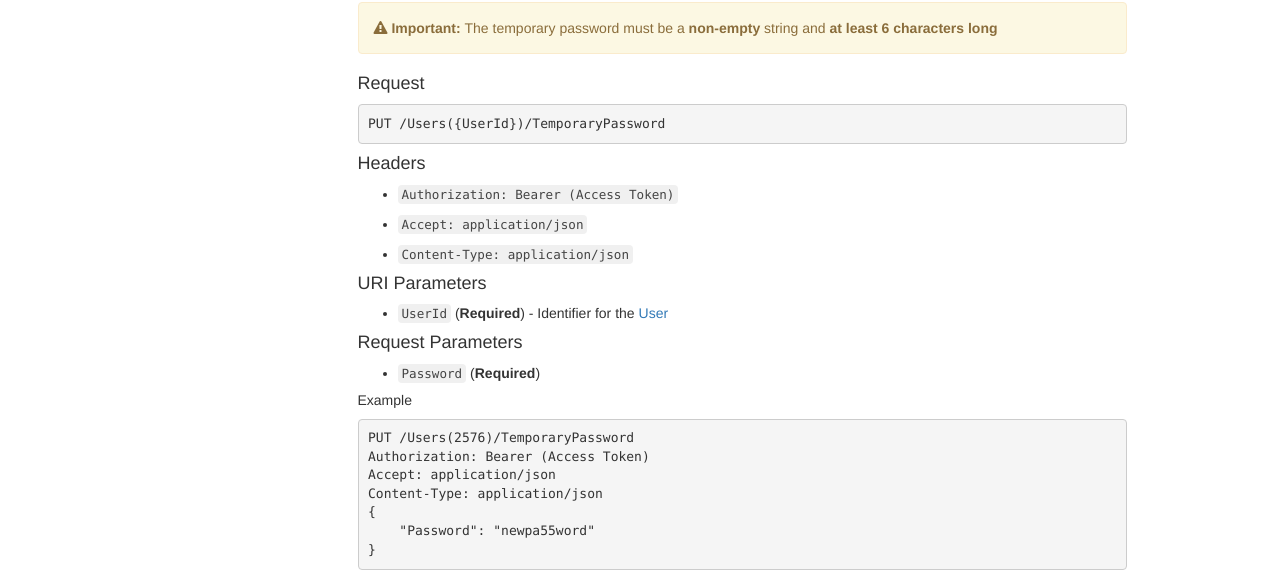
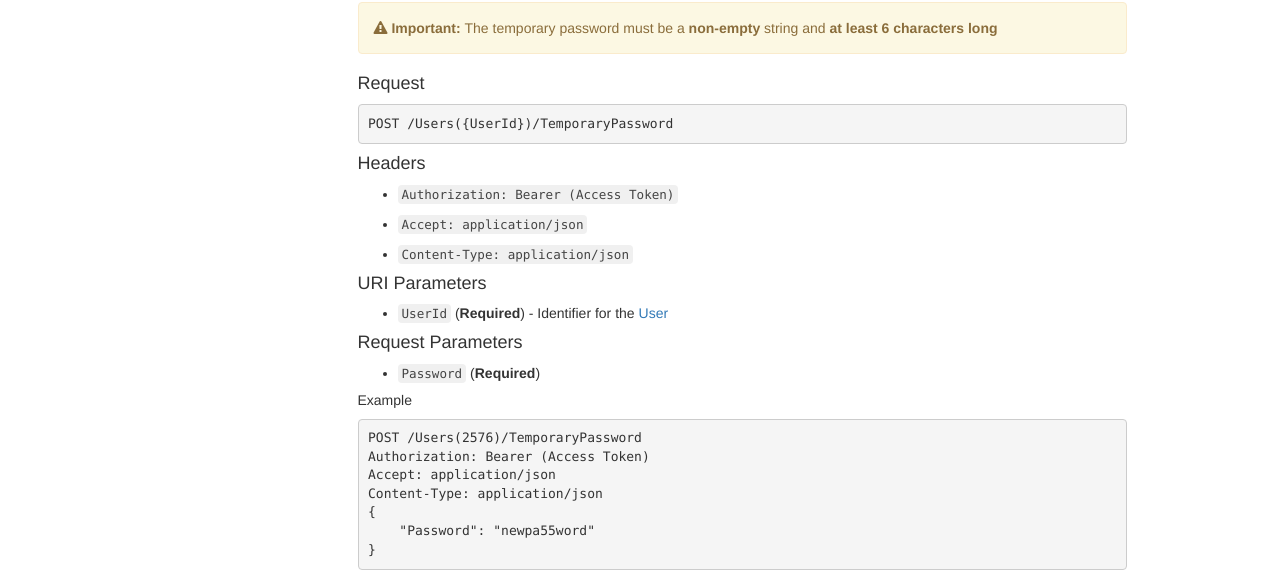
Before and after one commit to iq-coryp/documentation-testing, a Jekyll site: the page built from pages/api/user-manager.md, in a window 1280 px wide and 900 px high, scrolled down 21527 px. Shown: the part 144-716 px from the top of the window. Built offline with Jekyll 4.4.1, drawn with Linux system fonts in a browser that asks for light colours; nearby versions of some CDN libraries; some web fonts are replaced; library files that are not in the unit come from our copies; Markdown is read by kramdown in place of the engine named in the settings; comment, search, counter and statistics services are not loaded; some of the changed text lies outside the part shown.

Commit message:
small update

```diff
--- a/pages/api/user-manager.md
+++ b/pages/api/user-manager.md
@@ -1153,7 +1153,7 @@ This request will set a User's password to the provided value and mark it as tem
 <h4>Request</h4>
 
 <pre>
-PUT /Users({UserId})/TemporaryPassword
+POST /Users({UserId})/TemporaryPassword
 </pre>
 
 
@@ -1179,7 +1179,7 @@ PUT /Users({UserId})/TemporaryPassword
 <h5>Example</h5>
 
 <pre>
-PUT /Users(2576)/TemporaryPassword
+POST /Users(2576)/TemporaryPassword
 Authorization: Bearer (Access Token)
 Accept: application/json
 Content-Type: application/json
```
Also changed, not shown: other parts of pages/api/user-manager.md (+1 -1 lines).
